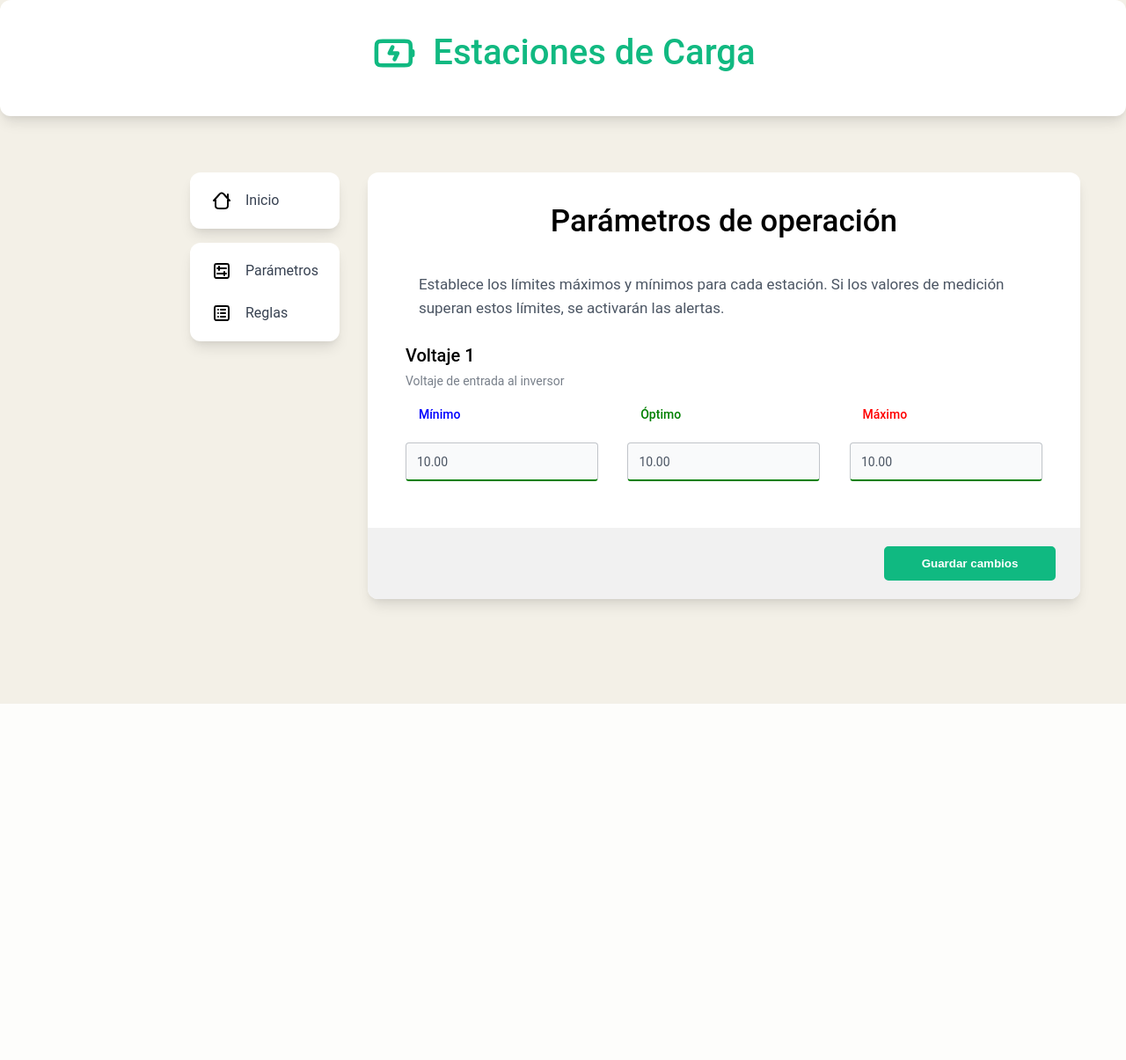
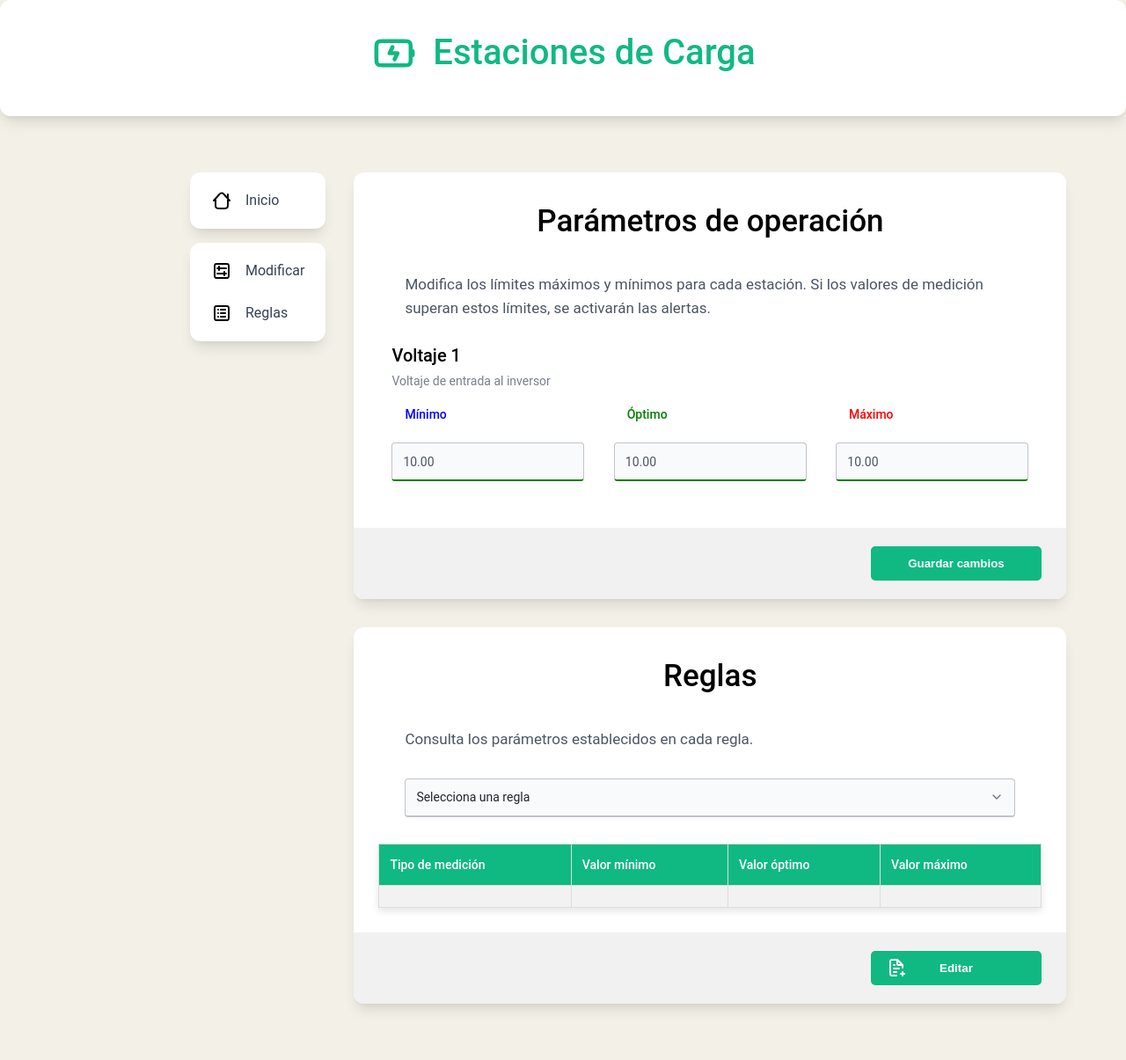
Before and after one commit to Marco-uwu/Django-Estaciones, a Django app: page /parametros/ in a window 1280 px wide. Shown: the whole page at 88% size. Before the commit the page ends 800 px from the top, so only its background shows below. Run offline with Django 4.2, Linux system fonts and the light colour scheme; a user stored in the database is signed in; tables that the repository leaves empty hold one stand-in row (values such as "Sample post"); lists and menus that the app fills with data are empty.

Commit message:
Modificación al template "parámetros" para agregar sección de reglas

```diff
--- a/estaciones_carga/parametros/templates/index_parametros.html
+++ b/estaciones_carga/parametros/templates/index_parametros.html
@@ -1,6 +1,7 @@
 {% load static %}
 <!DOCTYPE html>
 <html lang="en">
+
 	<head>
 		<meta charset="UTF-8" />
 		<meta name="viewport" content="width=device-width, initial-scale=1.0" />
@@ -13,8 +14,9 @@
 
 		<title>Estaciones de Carga</title>
 	</head>
+
 	<body>
-		<main class="demo-page-content">
+
 
 		<!-- Encabezado -->
 		<section style="background-color: #FFFF;">
@@ -25,8 +27,11 @@
 				</h1>
 			</div>
 		</section>
-			<!-- Contenido -->
+
+
+		<!-- Contenedor de la página -->
 		<div class="demo-page" >
+
 
 			<!-- Bloque de navegación -->
 			<div class="demo-page-navigation" >
@@ -49,7 +54,7 @@
 						<li>
 							<a href="">
 								<img src="{% static 'icons/square-sliders-svgrepo-com.svg' %}" width="24" height="24" style="margin-right: 15px;">
-									Parámetros
+								Modificar
 							</a>
 						</li>
 					</ul>
@@ -65,8 +70,10 @@
 				</nav>
 			</div>
 
+
 			<!-- Tablas de información -->
 			<main class="demo-page-content" style="width: 100%">
+
 				<!-- Sección "Parámetros" -->
 				<section>
 					<div>
@@ -74,7 +81,7 @@
 							Parámetros de operación
 						</h1>
 						<p style="font-size:17px;text-align: left;margin: 30px;">
-								Establece los límites máximos y mínimos para cada estación. Si los valores de medición superan estos límites, se activarán las alertas.
+							Modifica los límites máximos y mínimos para cada estación. Si los valores de medición superan estos límites, se activarán las alertas.
 						</p>
 					</div>
 
@@ -116,7 +123,83 @@
 						</summary>
 					</details>
 				</section>
+
+				<!-- Sección "Reglas" -->
+				<section>
+
+					<div>
+						<h1 style="color:black;font-size:35px;text-align: center;">
+							Reglas
+						</h1>
+						<p style="font-size:17px;text-align: left;margin: 30px;">
+							Consulta los parámetros establecidos en cada regla.
+						</p>
+					</div>
+
+					<div class="nice-form-group" style="margin: 30px;">
+						<select id="filtro_regla" name="regla" onchange="filtrarRegla()">
+							<option value=""{% if not request.GET.regla %}selected{% endif %}>Selecciona una regla</option>
+							{% for regla in reglas%}
+								<option value="{{regla.id}}" {% if request.GET.regla == regla.id|stringformat:"s" %}selected{% endif %}>{{regla.nombre}}</option>
+							{% endfor %}
+						</select>
+					</div>
+
+					<div>
+						<table>
+							<tr>
+								<th>
+									Tipo de medición
+								</th>
+								<th>
+									Valor mínimo
+								</th>
+								<th>
+									Valor óptimo
+								</th>
+								<th>
+									Valor máximo
+								</th>
+							</tr>
+							{% if not request.GET.regla %}
+								<tr>
+									<td></td>
+									<td></td>
+									<td></td>
+									<td></td>
+								</tr>
+							{% else %}
+								{% if valores %}
+									{% for valor in valores%}
+										<tr>
+											<td>{{valor.id_tipo_medicion.descripcion}}</td>
+											<td>{{valor.valor_min}}</td>
+											<td>{{valor.valor_ide}}</td>
+											<td>{{valor.valor_max}}</td>
+										</tr>
+									{% endfor %}
+								{% endif %}
+							{% endif %}
+
+
+
+						</table>
+					</div>
+
+					<details>
+						<summary style="display: flex; justify-content: flex-end;">
+							<button class="red-button">
+								<img src="{% static 'icons/file-plus-alt-svgrepo-com.svg' %}" width="24" height="24">
+								<span class="text">Editar</span>
+							</button>
+						</summary>
+					</details>
+
+				</section>
+
 			</main>
+
+
 		</div>
 
 
--- a/estaciones_carga/parametros/views.py
+++ b/estaciones_carga/parametros/views.py
@@ -8,7 +8,15 @@ from .decorators import admin_required
 def parametros(request):
     # Obtener los parámetros con la regla específica
     parametros = ParametrosMedicion.objects.filter(id_regla=1)
+    valores = ParametrosMedicion.objects.all().values()
+    reglas = ReglasMedicion.objects.all().values()
+
     mensaje = ""
+
+    tipo_regla = request.GET.get('regla', '')
+
+    if tipo_regla:
+        valores = ParametrosMedicion.objects.filter(id_regla=tipo_regla)
 
     if request.method == "POST":
         tipos = ["min", "ide", "max"]
@@ -41,7 +49,9 @@ def parametros(request):
     # Contexto para el template
     context = {
         'parametros': parametros,
+        'reglas': reglas,
         'mensaje': mensaje,
+        'valores': valores,
     }
 
     return render(request, 'index_parametros.html', context)
--- a/estaciones_carga/static/js/scripts.js
+++ b/estaciones_carga/static/js/scripts.js
@@ -85,3 +85,10 @@ function actualizarTabla() {
   const celdaResultado = document.getElementById('encabezado_mediciones');
   celdaResultado.textContent = valorSeleccionado;
 }
+
+function filtrarRegla() {
+    const regla = document.getElementById('filtro_regla').value;
+    const url = new URL(window.location.href);
+    url.searchParams.set('regla', regla);
+    window.location.href = url.toString();
+}
```
Lines whose indentation alone changed are shown as unchanged.
